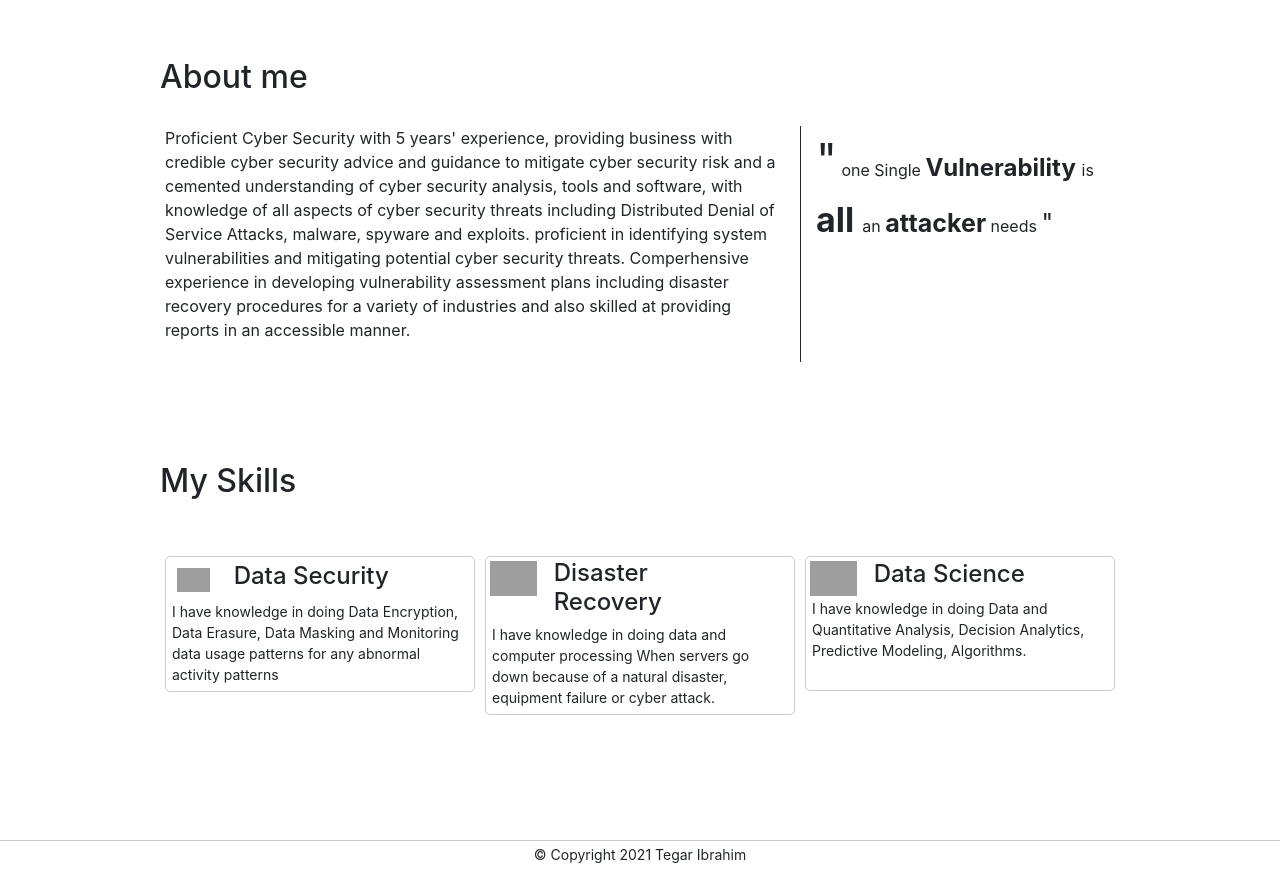
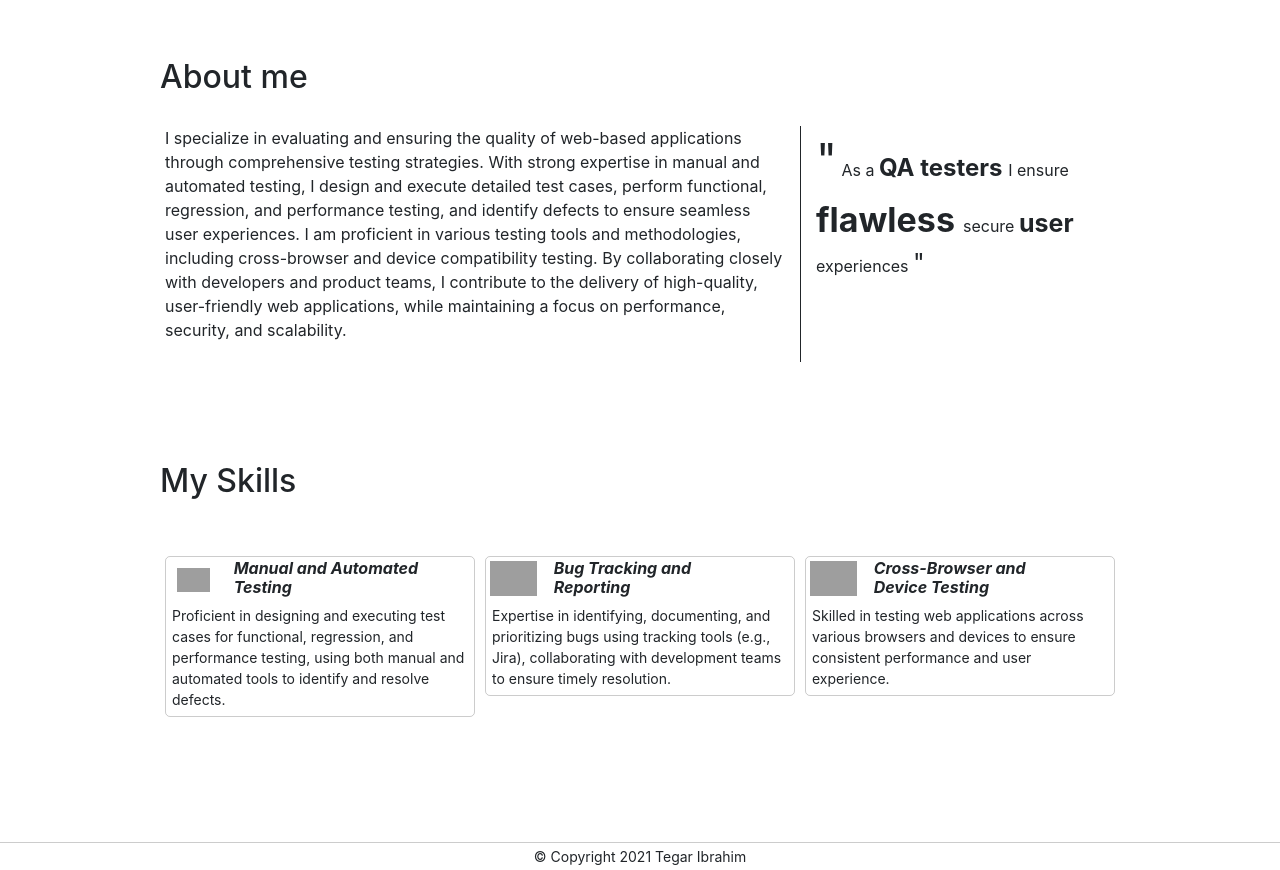
Before and after one commit to xkyrage/xkyrage.github.io, a plain HTML site: page index.html in a window 1280 px wide. Shown: the part 702-1572 px from the top of the page. Drawn offline with nearby package versions, Linux system fonts and the light colour scheme; grey boxes are pictures that could not be loaded.

Commit message:
Update index.html

```diff
--- a/index.html
+++ b/index.html
@@ -25,7 +25,7 @@
               <span>Tegar Ibrahim</span>
             </div>
             <div class="bottom_text">
-              <span>Cyber Security Analyst</span>
+              <span>QA Web Application Tester</span>
             </div>
 
             <!--My Info-->
@@ -59,7 +59,7 @@
       <div class="row">
         <div class="about_text col-md-8">
           <span>
-            Proficient Cyber Security with 5 years' experience, providing business with credible cyber security advice and guidance to mitigate cyber security risk and a cemented understanding of cyber security analysis, tools and software, with knowledge of all aspects of cyber security threats including Distributed Denial of Service Attacks, malware, spyware and exploits. proficient in identifying system vulnerabilities and mitigating potential cyber security threats. Comperhensive experience in developing vulnerability assessment plans including disaster recovery procedures for a variety of industries and also skilled at providing reports in an accessible manner.
+            I specialize in evaluating and ensuring the quality of web-based applications through comprehensive testing strategies. With strong expertise in manual and automated testing, I design and execute detailed test cases, perform functional, regression, and performance testing, and identify defects to ensure seamless user experiences. I am proficient in various testing tools and methodologies, including cross-browser and device compatibility testing. By collaborating closely with developers and product teams, I contribute to the delivery of high-quality, user-friendly web applications, while maintaining a focus on performance, security, and scalability.
           </span>
           <div class="my_info">
              <!-- <button class="btn">Download CV</button> -->
@@ -70,10 +70,10 @@
           <span class="size_45">"</span>
 
 <span>
-  <bclass="size_24">one</b> Single
-            <b class="size_24">Vulnerability </b> is
-            <b class="size_34">all </b> an <b class="size_25"> attacker</b>
-            <b class="size_22"></b>needs
+  <bclass="size_24">As</b>  a
+            <b class="size_24"> QA testers </b> I ensure
+            <b class="size_34">flawless </b> secure  <b class="size_25"> user</b>
+            <b class="size_22"></b>experiences
           </span>
         <span style="font-size: 25px">"</span>
         </div>
@@ -96,10 +96,10 @@
                 <img style="padding: 9px;" src="https://i.ibb.co/gSrNb7z/web-developer-icon-on-white-background-flat-vector-19806255.jpg">
               </div>
               <div class="title col-9" style="margin-top: auto; margin-bottom: auto;">
-                <h4>Data Security</h4>
+                <h4 style="font-size: 1rem; font-style: oblique; font-weight: bold;">Manual and Automated Testing</h4>
               </div>
               <div class="desc col-12">
-                I have knowledge in doing Data Encryption, Data Erasure, Data Masking and Monitoring data usage patterns for any abnormal activity patterns
+                Proficient in designing and executing test cases for functional, regression, and performance testing, using both manual and automated tools to identify and resolve defects.
               </div>
             </div>
           </div>
@@ -113,10 +113,10 @@
                 <img style="padding: 2px;" src="https://cdn2.iconfinder.com/data/icons/mobile-and-internet-business/438/mobile_wallet-512.png">
               </div>
               <div class="title col-9" style="margin-top: auto; margin-bottom: auto;">
-                <h4>Disaster Recovery</h4>
+                <h4 style="font-size: 1rem; font-style: oblique; font-weight: bold;">Bug Tracking and Reporting</h4>
               </div>
               <div class="desc col-12">
-                I have knowledge in doing data and computer processing When servers go down because of a natural disaster, equipment failure or cyber attack.
+                Expertise in identifying, documenting, and prioritizing bugs using tracking tools (e.g., Jira), collaborating with development teams to ensure timely resolution.
               </div>
             </div>
           </div>
@@ -130,10 +130,10 @@
                 <img src="https://www.ischool.berkeley.edu/sites/default/files/styles/fullscreen/public/event_teaser_image/ml-at-b.png?itok=W9si17Kf">
               </div>
               <div class="title col-9" style="margin-top: auto; margin-bottom: auto;">
-                <h4>Data Science</h4>
+                <h4 style="font-size: 1rem; font-style: oblique; font-weight: bold;">Cross-Browser and Device Testing</h4>
               </div>
               <div class="desc col-12">
-                I have knowledge in doing Data and Quantitative Analysis, Decision Analytics, Predictive Modeling, Algorithms.
+                Skilled in testing web applications across various browsers and devices to ensure consistent performance and user experience.
               </div>
             </div>
           </div>
@@ -230,6 +230,6 @@
 
 
   <div class="footer">
-    © Copyright 2021 Tegar Ibrahim
-       <script src="https://www.hackthebox.eu/badge/462427"></script>
+    © Copyright 2021 Tegar Ibrahim <script src="https://www.hackthebox.eu/badge/462427"></script>
+
   </div>
```
